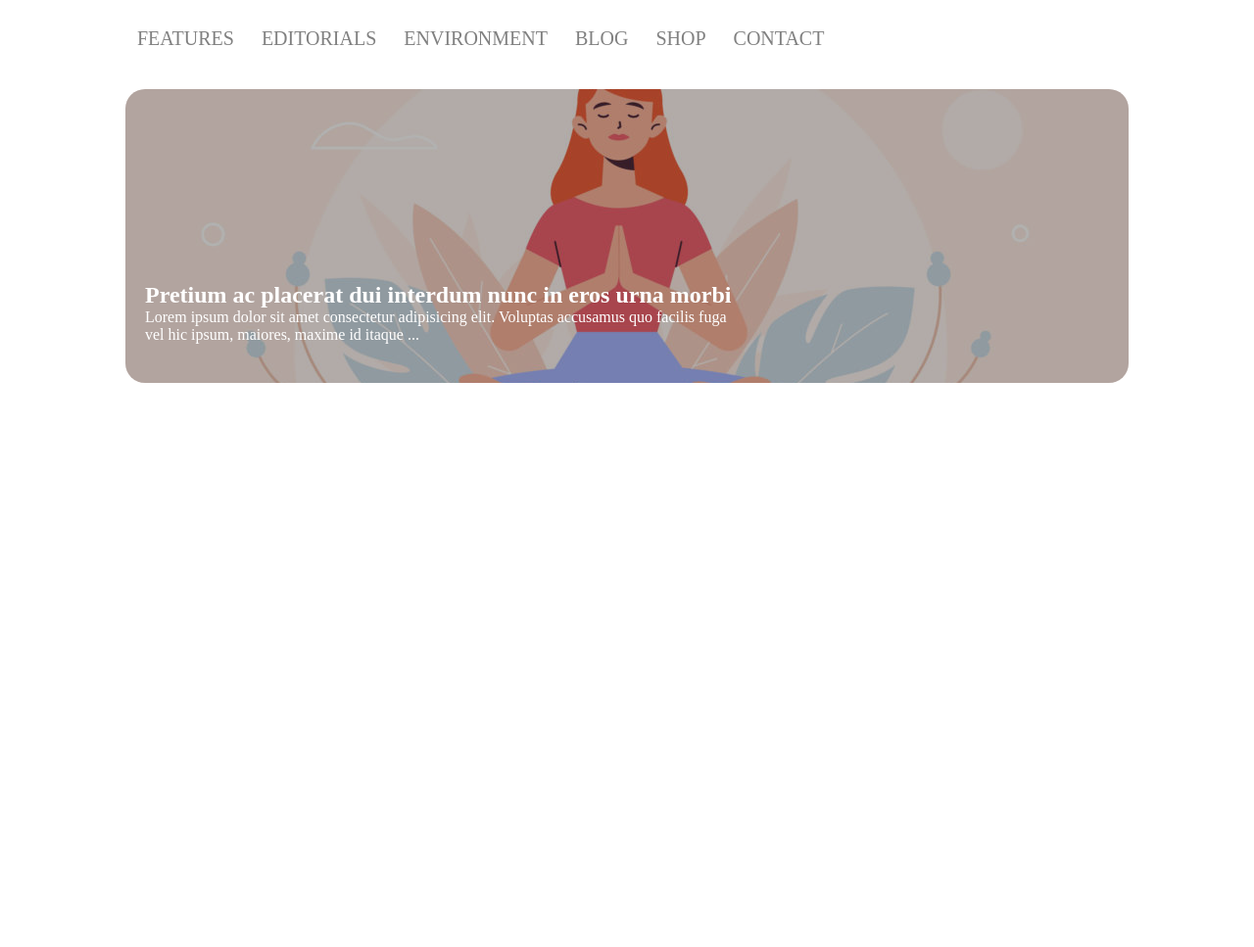
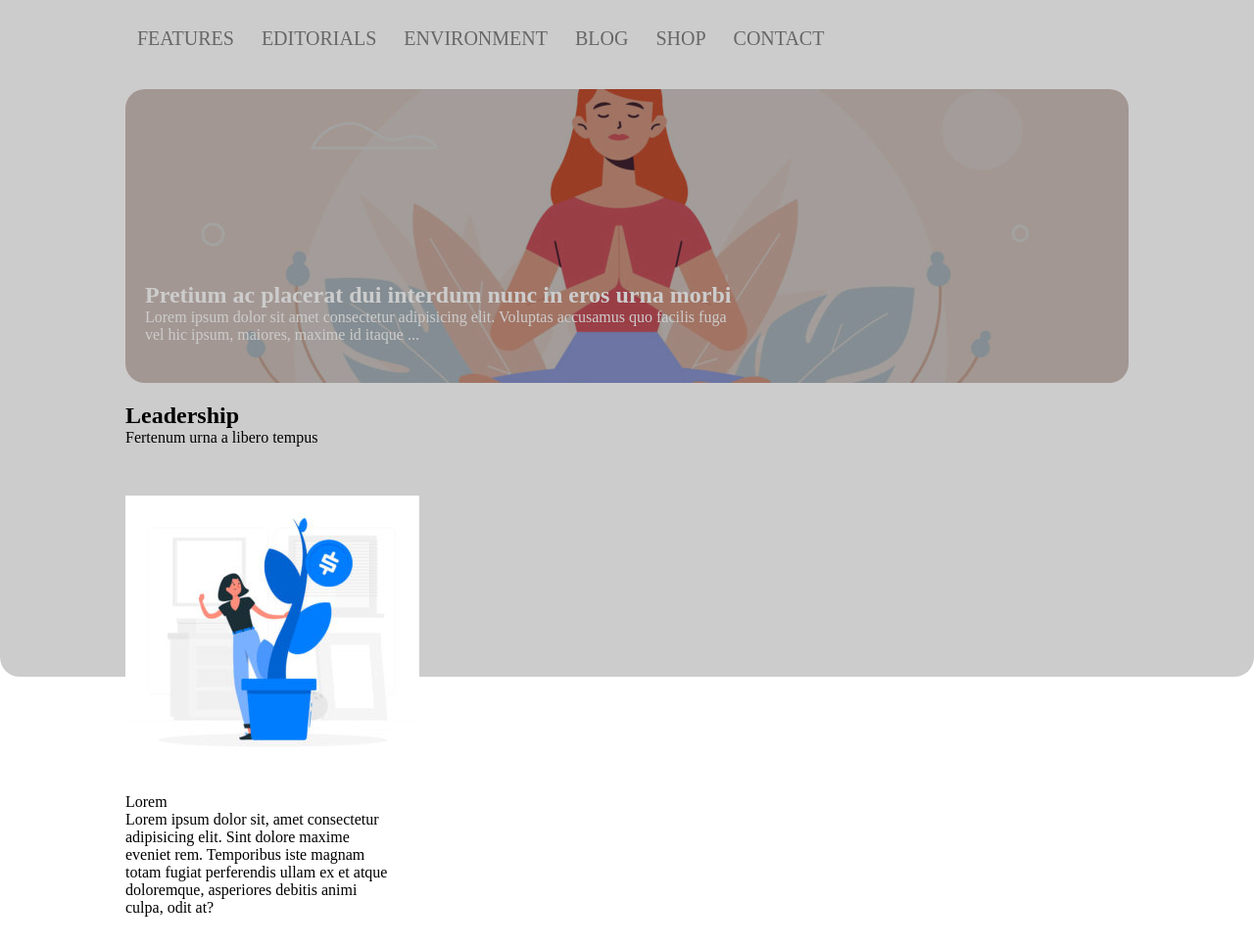
Before and after one commit to pietroline/htmlcss-wp, a plain HTML site: page index.html in a window 1280 px wide. Shown: the part 109-1076 px from the top of the page at 98% size. Before the commit the page ends 800 px from the top, so only its background shows below. Drawn offline with Linux system fonts and the light colour scheme.

Commit message:
problemi con overlay

```diff
--- a/css/style.css
+++ b/css/style.css
@@ -40,14 +40,15 @@ body > .container{
     }
 /* header's css end */
 
+/* start sezione_1's css */
 .sezione_1{
     height: 300px;
     position: relative;
 }
 
-.sezione_1 .overlay{
+.overlay{
     position: absolute;
-    background-color: rgba(0, 0, 0, 0.3);
+    background-color: rgba(0, 0, 0, 0.2);
     top: 0px;
     left: 0px;
     width: 100%;
@@ -62,10 +63,34 @@ body > .container{
     border-radius: 20px;
 }
 
-.text{
+.sezione_1 .text{
     width: 60%;
     position: absolute;
     bottom: 40px;
     left: 20px;
     color: #fff;
 }
+/* sezione_1's css end */
+
+/* start sezione_2's css */
+.a{
+    position: relative;
+}
+
+.sezione_2 .testa{
+    margin: 20px 0px;
+}
+
+.sezione_2 .sidebar{
+    width: 27%;
+    float: left;
+    margin: 3% 0px;
+
+}
+
+.sezione_2:after{
+    content:"";
+    display: table;
+    clear: both;
+}
+/* sezione_2's css end*/
--- a/index.html
+++ b/index.html
@@ -50,6 +50,22 @@
                         <p>Lorem ipsum dolor sit amet consectetur adipisicing elit. Voluptas accusamus quo facilis fuga vel hic ipsum, maiores, maxime id itaque ...</p>
                     </div>
                 </section>
+                <section class="sezione_2">
+                    <div class="testa">
+                        <h1>Leadership</h1>
+                        <span class="downtext">Fertenum urna a libero tempus</span>
+                    </div>
+                    <aside class="sidebar">
+                        <div class="overlay"></div>
+                        <div class="a">
+                            <img src="img/img-1.jpg" alt="Img ragazza e pianta blu">
+                        </div>
+                        <div>Lorem</div>
+                        <p>Lorem ipsum dolor sit, amet consectetur adipisicing elit. Sint dolore maxime eveniet rem. Temporibus iste magnam totam fugiat perferendis ullam ex et atque doloremque, asperiores debitis animi culpa, odit at?</p>
+                    </aside>
+                    <!-- <div class="centro"></div>
+                    <aside class="sidebar"></aside> -->
+                </section>
             </main>
         </div>
     </body>
```
